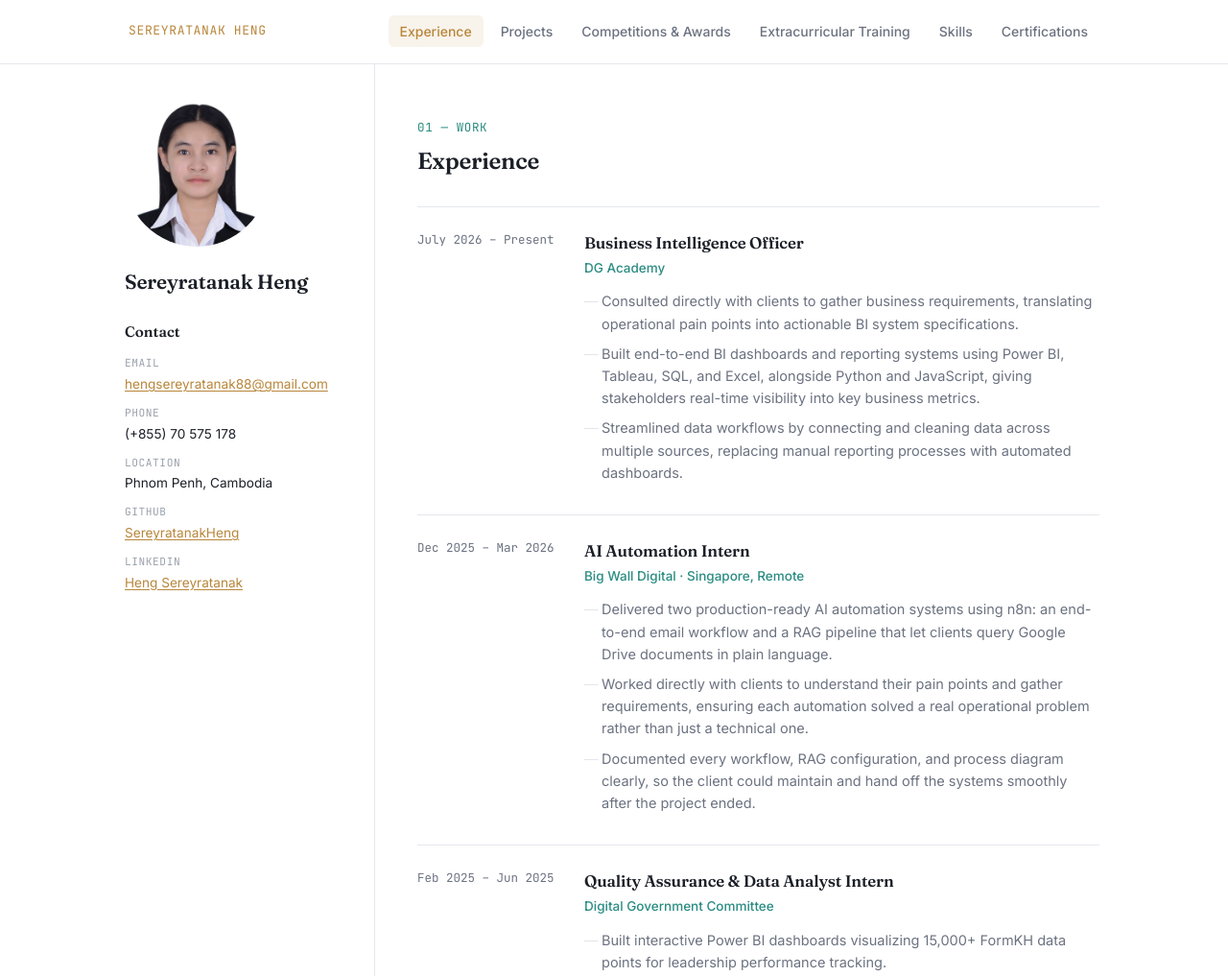
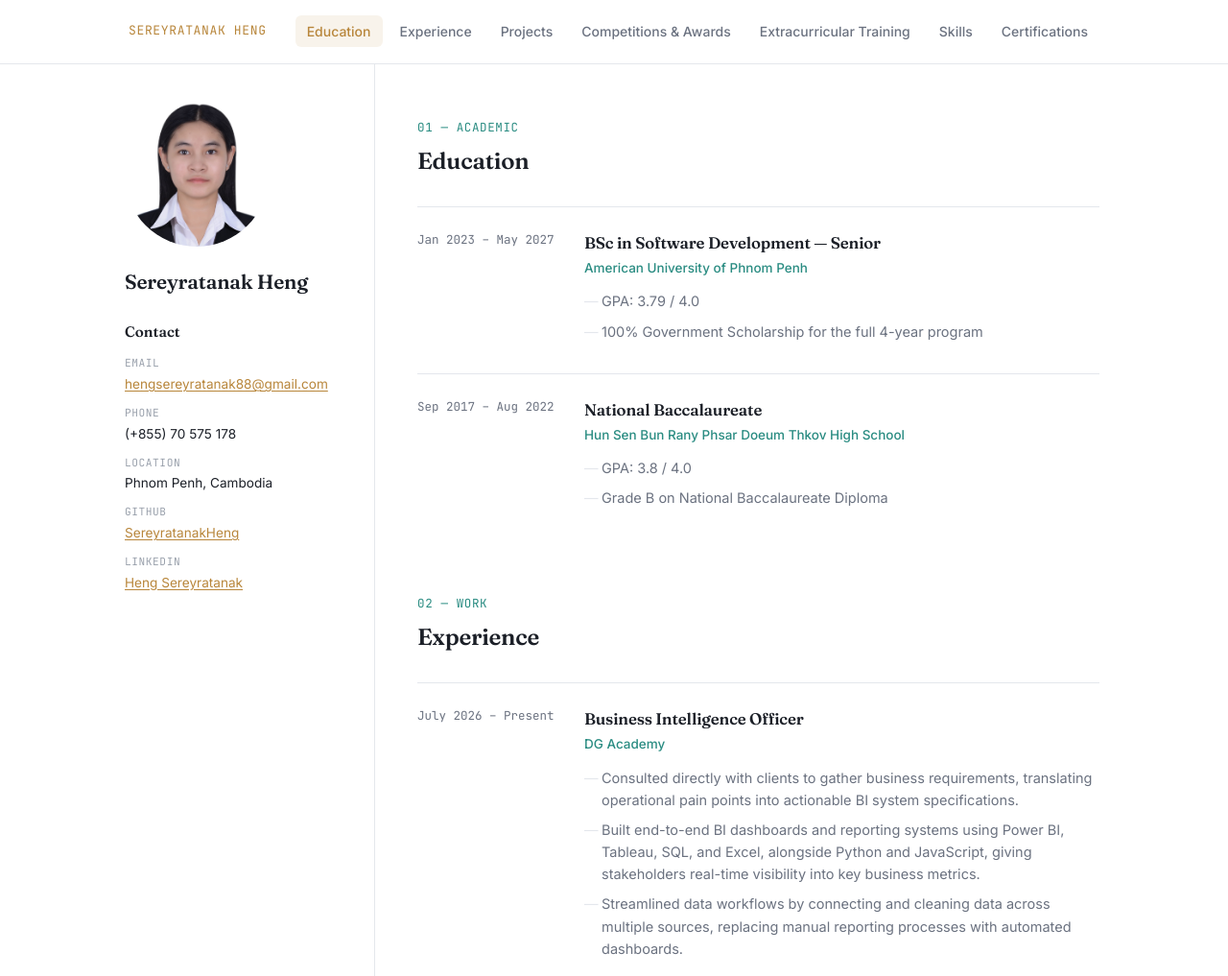
Before and after one commit to HengSereyratanak/hengsereyratanak.github.io, a plain HTML site: page index.html in a window 1280 px wide. Shown: the top 1017 px of the page at 96% size. Drawn offline with Linux system fonts and the light colour scheme.

Commit message:
Add Education section before Experience

```diff
--- a/index.html
+++ b/index.html
@@ -285,6 +285,7 @@
     <div class="header-mark">SEREYRATANAK HENG</div>
     <button class="header-toggle" id="headerToggle" aria-label="Toggle navigation">☰</button>
     <ul class="header-nav" id="headerNav">
+      <li><a href="#education" data-nav>Education</a></li>
       <li><a href="#experience" data-nav>Experience</a></li>
       <li><a href="#projects" data-nav>Projects</a></li>
       <li><a href="#awards" data-nav>Competitions &amp; Awards</a></li>
@@ -318,9 +319,40 @@
 
   <main>
 
+    <section id="education">
+      <div class="section-head">
+        <div class="index">01 — ACADEMIC</div>
+        <h2>Education</h2>
+      </div>
+
+      <div class="exp-item">
+        <div class="exp-date">Jan 2023 – May 2027</div>
+        <div class="exp-role">
+          <h3>BSc in Software Development — Senior</h3>
+          <div class="exp-org">American University of Phnom Penh</div>
+          <ul class="exp-list">
+            <li>GPA: 3.79 / 4.0</li>
+            <li>100% Government Scholarship for the full 4-year program</li>
+          </ul>
+        </div>
+      </div>
+
+      <div class="exp-item">
+        <div class="exp-date">Sep 2017 – Aug 2022</div>
+        <div class="exp-role">
+          <h3>National Baccalaureate</h3>
+          <div class="exp-org">Hun Sen Bun Rany Phsar Doeum Thkov High School</div>
+          <ul class="exp-list">
+            <li>GPA: 3.8 / 4.0</li>
+            <li>Grade B on National Baccalaureate Diploma</li>
+          </ul>
+        </div>
+      </div>
+    </section>
+
     <section id="experience">
       <div class="section-head">
-        <div class="index">01 — WORK</div>
+        <div class="index">02 — WORK</div>
         <h2>Experience</h2>
       </div>
 
@@ -378,7 +410,7 @@
 
     <section id="projects">
       <div class="section-head">
-        <div class="index">02 — RESEARCH</div>
+        <div class="index">03 — RESEARCH</div>
         <h2>Projects</h2>
       </div>
 
@@ -450,7 +482,7 @@
 
     <section id="awards">
       <div class="section-head">
-        <div class="index">03 — RECOGNITION</div>
+        <div class="index">04 — RECOGNITION</div>
         <h2>Competitions &amp; Awards</h2>
       </div>
 
@@ -484,7 +516,7 @@
 
     <section id="training">
       <div class="section-head">
-        <div class="index">04 — EXTRACURRICULAR</div>
+        <div class="index">05 — EXTRACURRICULAR</div>
         <h2>Extracurricular Training</h2>
       </div>
 
@@ -518,7 +550,7 @@
 
     <section id="skills">
       <div class="section-head">
-        <div class="index">05 — TOOLKIT</div>
+        <div class="index">06 — TOOLKIT</div>
         <h2>Skills</h2>
       </div>
 
@@ -546,7 +578,7 @@
 
     <section id="certifications">
       <div class="section-head">
-        <div class="index">06 — CERTIFICATIONS</div>
+        <div class="index">07 — CERTIFICATIONS</div>
         <h2>Certifications</h2>
       </div>
       <ul>
```
